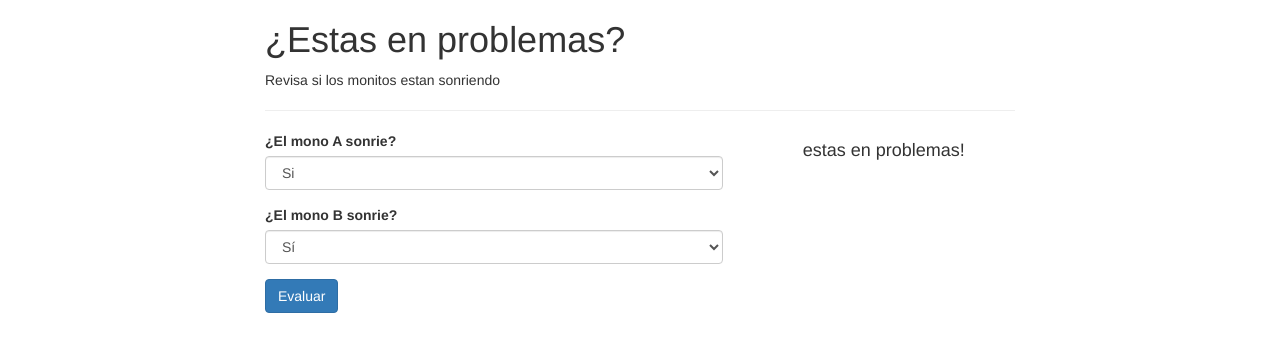
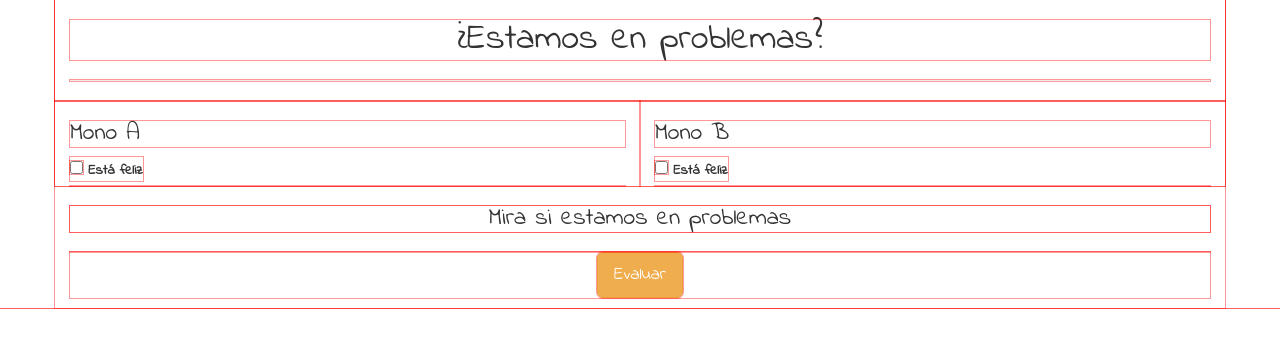
Before and after one commit to FabiAmpuero/ejercicio-7, a plain HTML site: page index.html in a window 1280 px wide. Drawn offline with nearby package versions, Linux system fonts and the light colour scheme.

Commit message:
se corrigio el index y se  completo pseudocodigo

```diff
--- a/index.html
+++ b/index.html
@@ -5,40 +5,39 @@
     <meta name="viewport" content="width=device-width, initial-scale=1.0">
 	<meta http-equiv="X-UA-Compatible" content="ie=edge">
 	<link rel="stylesheet" href="https://maxcdn.bootstrapcdn.com/bootstrap/3.3.7/css/bootstrap.min.css" integrity="sha384-BVYiiSIFeK1dGmJRAkycuHAHRg32OmUcww7on3RYdg4Va+PmSTsz/K68vbdEjh4u" crossorigin="anonymous">
+  <link href="https://fonts.googleapis.com/css?family=Indie+Flower|Pacifico" rel="stylesheet">
+   <link rel="stylesheet" href="main.css">
     <title>Sonrisa de monitos</title>
 </head>
 <body>
     <div class="container">
         <div class="row">
-            <div class="col-md-8 col-md-offset-2">
-                <h1>¿Estas en problemas?</h1>
-                <p>Revisa si los monitos estan sonriendo</p>
+            <div class="col-md-12">
+                <h1 class="text-center">¿Estamos en problemas?</h1>
                 <hr>
             </div>
         </div>
         <div class="row">
-            <div class="col-md-5 col-md-offset-2">
-                <div class="form-group">
-                    <label for="mono_a">¿El mono A sonrie?</label>
-                    <select class="form-control" id="mono_a">
-                        <option value="1">Si</option>
-                        <option value="2">No</option>
-                    </select>
-                </div>
-                <div class="form-group">
-                    <label for="mono_b">¿El mono B sonrie?</label>
-                    <select class="form-control" id="mono_b">
-                        <option value="1">Sí</option>
-                        <option value="2">No</option>
-                    </select>
-                </div>
-                <button onclick="calcular()" class="btn btn-primary">Evaluar</button>
+            <div class="col-md-6">
+                <h3>Mono A</h3>
+                <label for="mono_a">
+                    <input type="checkbox" onchange="monoA()" id="mono_a"> Está feliz
+                </label>
+                <div id="img_mono_a"></div>
             </div>
-            <div class="col-md-3 text-center">
-                <div id="salida" style="font-size:50px;" class="text-center"></div>
-                <h4 class="text info">estas en problemas!</h4>
+            <div class="col-md-6">
+                <h3>Mono B</h3>
+                <label for="mono_b">
+                    <input type="checkbox" onchange="monoB()" id="mono_b"> Está feliz
+                </label>
+                <div id="img_mono_b"></div>
             </div>
         </div>
+        <div class="respuesta">
+            <h3 class="text-center">Mira si estamos en problemas</h3>
+            <h1 id="salida" class="text-center"></h1>
+        </div>
+        <p class="text-center"><button class="btn-warning btn-lg btn">Evaluar</button></p>
     </div>
 </body>
 <script src="main.js"></script>
--- /dev/null
+++ b/main.css
@@ -0,0 +1,7 @@
+* {
+    outline: 1px solid rgba(255, 0, 0, 0.4);
+}
+body {
+    /*background: tomato;*/
+    font-family: "Indie Flower";
+}
--- a/main.js
+++ b/main.js
@@ -1,22 +1,36 @@
-function calcular(){
-    var monoA = document.getElementById("mono_a").value;
-    var monoB = parseInt(document.getElementById("mono_b").value);
+function monoA(){
+    var img = document.getElementById("img_mono_a");
+    var checkA = document.getElementById("mono_a");
 
-    var SmileMonoA = true;
-    var SmileMonoB = false;
+    if(checkA.checked){
+        img.innerHTML = '<img src="feliz.gif">';
+    }
+    else {
+        img.innerHTML = '<img src="triste.gif-c200">';
+    }
+}
 
+function monoB(){
+    var img = document.getElementById("img_mono_b");
+    var checkB = document.getElementById("mono_b");
+
+    if(checkB.checked){
+        img.innerHTML = '<img src="feliz.gif">';
+    }
+    else {
+        img.innerHTML = '<img src="triste.gif-c200">';
+    }
+}
+
+function evaluar(){
+    var aSmile = document.getElementById("mono_a").checked;
+    var bSmile = document.getElementById("mono_b").checked;
     var salida = document.getElementById("salida");
 
-    if (monoA == "2") {
-        SmileMonoA = false;
+    if(aSmile == bSmile){
+        salida.innerHTML = "Si";
     }
-    if (monoB == "1") {
-        SmileMonoB = true;
-    }
-    if (SmileMonoA=true && SmileMonoB=true) {
-        salida.innerHTML = "Si";
-        }
     else {
-        salida.innerHTML = "No";
+        salida.innerHTML = "No"
     }
 }
```
Also changed, not shown: feliz.gif (added), 2 other files.
